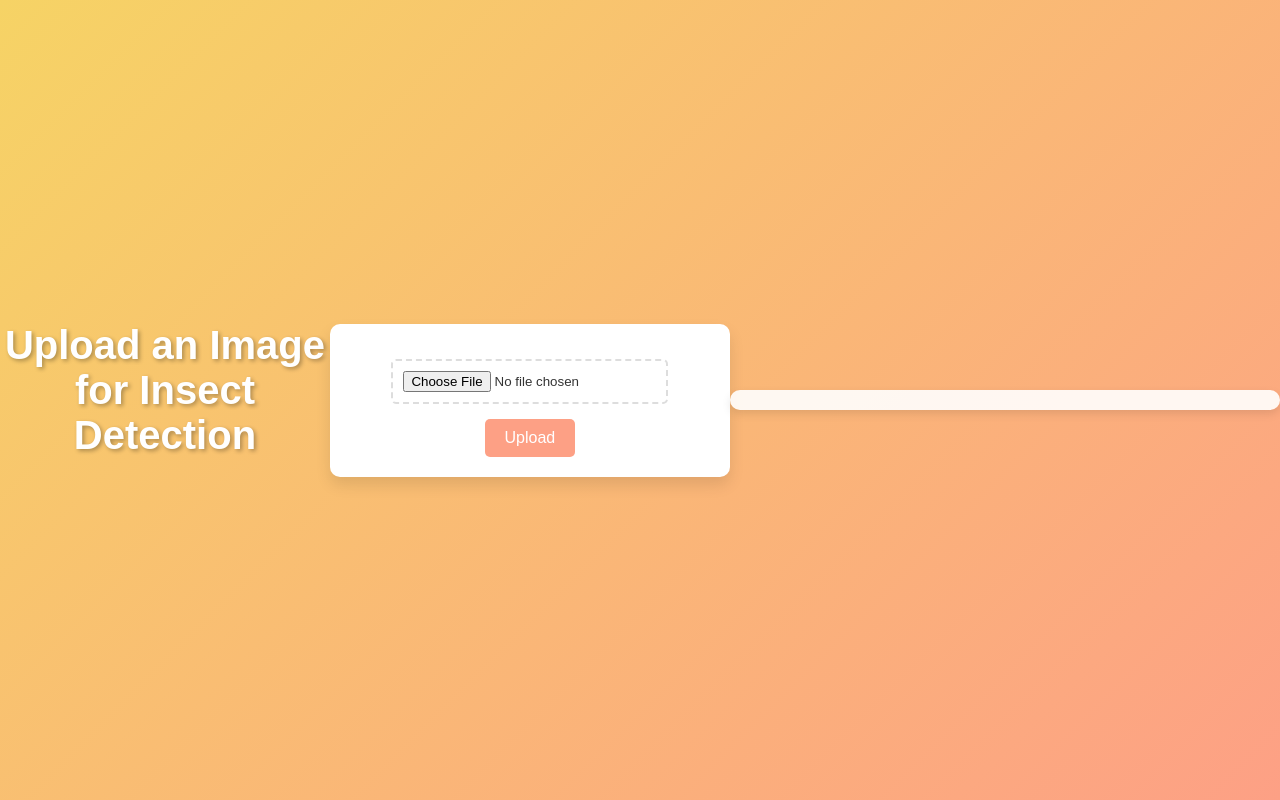
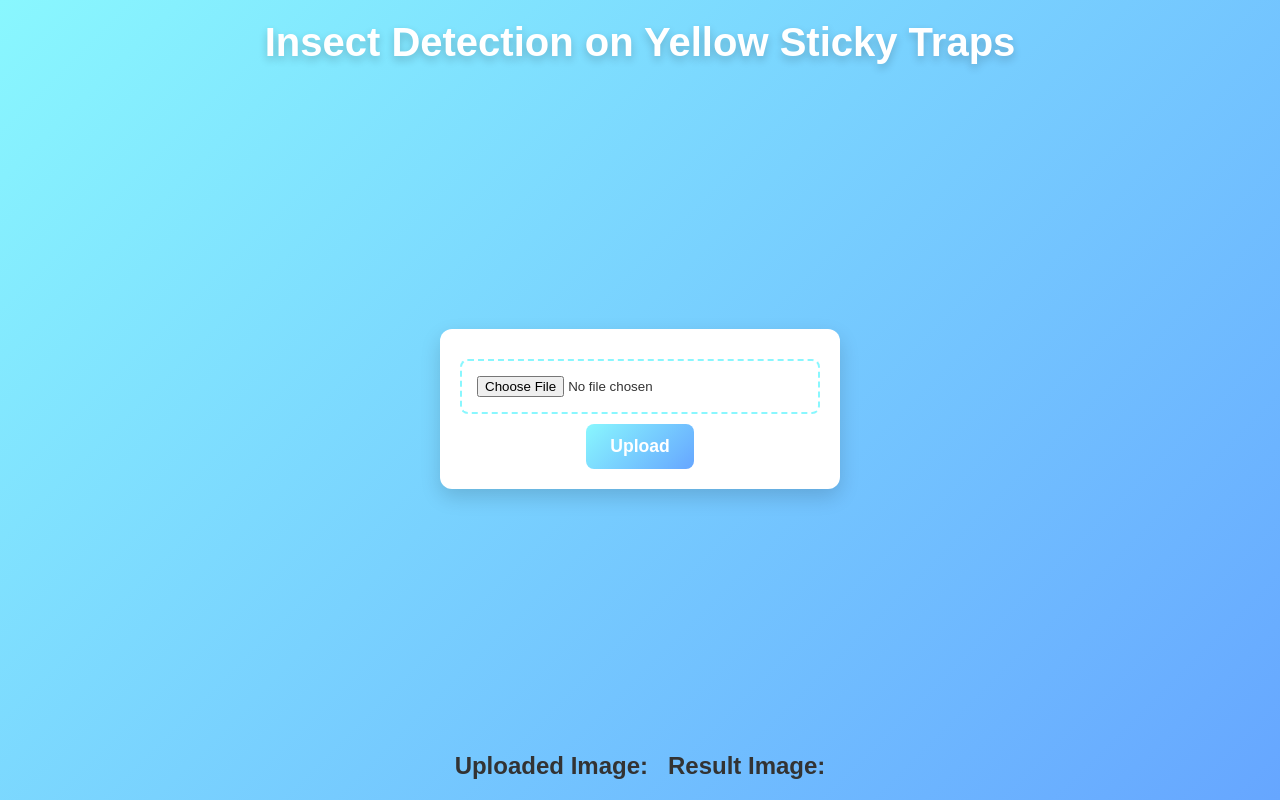
Before and after one commit to muskan152001/ML_project, a Flask app: page / in a window 1280 px wide. Run offline with Flask 3, Linux system fonts and the light colour scheme; parts of the project's set-up code (start-up, migrations or seed data) failed here and were passed over.

Commit message:
final code

```diff
--- a/app.py
+++ b/app.py
@@ -1,4 +1,4 @@
-from flask import Flask, render_template, request, jsonify
+from flask import Flask, render_template, request, jsonify, send_file
 from ultralytics import YOLO
 import cv2
 import numpy as np
@@ -7,14 +7,14 @@ import os
 app = Flask(__name__)
 
 # Load the YOLOv8 model
-model_path = "weights/best.pt"  # Adjust the path as needed
+model_path = "weights/best.pt"  # Adjust the path if needed
 if not os.path.exists(model_path):
     raise FileNotFoundError(f"Model file not found at {model_path}")
 model = YOLO(model_path)
 
 @app.route('/')
 def index():
-    return render_template('index.html')  # Upload form page
+    return render_template('index.html')  # Render the upload form
 
 @app.route('/predict', methods=['POST'])
 def predict():
@@ -31,16 +31,24 @@ def predict():
         results = model(img)
         detections = results[0].boxes.data.cpu().numpy()  # Extract detections
 
-        # Format predictions
-        predictions = [
-            {
-                "class": int(box[5]),  # Detected class
-                "confidence": float(box[4]),  # Confidence score
-                "bbox": box[:4].tolist()  # Bounding box coordinates
-            }
-            for box in detections
-        ]
-        return jsonify(predictions)
+        # Draw bounding boxes and labels on the image
+        for box in detections:
+            x1, y1, x2, y2, conf, cls = box[:6]
+            label = f"{model.names[int(cls)]} {conf:.2f}"
+            # Draw the rectangle
+            cv2.rectangle(img, (int(x1), int(y1)), (int(x2), int(y2)), (255, 0, 0), 2)
+            # Add the label with a background rectangle
+            (text_width, text_height), baseline = cv2.getTextSize(label, cv2.FONT_HERSHEY_SIMPLEX, 0.5, 1)
+            cv2.rectangle(img, (int(x1), int(y1) - text_height - baseline), (int(x1) + text_width, int(y1)), (255, 0, 0), -1)
+            cv2.putText(img, label, (int(x1), int(y1) - baseline), cv2.FONT_HERSHEY_SIMPLEX, 0.5, (255, 255, 255), 1)
+
+        # Save the output image with bounding boxes and labels
+        output_path = "static/output.jpg"
+        cv2.imwrite(output_path, img)
+
+        # Return the output image path
+        return jsonify({"image_url": output_path})
+
     return jsonify({'error': 'Invalid file'}), 400
 
 if __name__ == '__main__':
--- a/static/style.css
+++ b/static/style.css
@@ -6,78 +6,121 @@
     font-family: 'Arial', sans-serif;
 }
 
-/* Body Styles */
+/* Body Styling */
 body {
-    background: linear-gradient(135deg, #f6d365, #fda085);
+    background: linear-gradient(135deg, #89f7fe, #66a6ff);
     min-height: 100vh;
     display: flex;
+    flex-direction: column;
+    align-items: center;
     justify-content: center;
-    align-items: center;
     text-align: center;
+    padding: 20px;
     color: #333;
 }
 
-/* Main Container */
+/* Heading */
 h1 {
+    font-size: 2.5rem;
+    color: #fff;
     margin-bottom: 20px;
-    color: #fff;
-    font-size: 2.5rem;
-    text-shadow: 2px 2px 4px rgba(0, 0, 0, 0.3);
+    text-shadow: 0 4px 8px rgba(0, 0, 0, 0.2);
 }
 
-/* Form Styles */
+/* Form Styling */
 form {
     background: #ffffff;
     padding: 20px;
-    border-radius: 10px;
-    box-shadow: 0 8px 15px rgba(0, 0, 0, 0.1);
+    border-radius: 12px;
+    box-shadow: 0 8px 20px rgba(0, 0, 0, 0.15);
     max-width: 400px;
     width: 90%;
     margin: auto;
     text-align: center;
+    transition: transform 0.3s ease, box-shadow 0.3s ease;
+}
+
+form:hover {
+    transform: scale(1.05);
+    box-shadow: 0 12px 24px rgba(0, 0, 0, 0.2);
 }
 
 form input[type="file"] {
     display: block;
-    margin: 15px auto;
-    padding: 10px;
-    border: 2px dashed #ddd;
-    border-radius: 5px;
+    width: 100%;
+    padding: 15px;
+    margin: 10px 0;
+    border: 2px dashed #89f7fe;
+    border-radius: 8px;
+    outline: none;
     cursor: pointer;
     transition: border-color 0.3s ease;
 }
 
 form input[type="file"]:hover {
-    border-color: #fda085;
+    border-color: #66a6ff;
 }
 
 form button {
-    background: #fda085;
+    background: linear-gradient(135deg, #89f7fe, #66a6ff);
     color: #fff;
-    padding: 10px 20px;
+    padding: 12px 24px;
     border: none;
-    border-radius: 5px;
+    border-radius: 8px;
     cursor: pointer;
-    font-size: 1rem;
-    transition: background-color 0.3s ease;
+    font-size: 1.1rem;
+    font-weight: bold;
+    transition: background 0.3s ease, box-shadow 0.3s ease;
 }
 
 form button:hover {
-    background: #f6d365;
+    background: linear-gradient(135deg, #66a6ff, #89f7fe);
+    box-shadow: 0 6px 12px rgba(0, 0, 0, 0.2);
 }
 
-/* Results Section */
-#results {
+/* Uploaded Image Preview */
+#uploadedImage {
+    display: block;
+    max-width: 100%;
+    margin: 20px auto;
+    border: 3px solid #66a6ff;
+    border-radius: 12px;
+    box-shadow: 0 6px 12px rgba(0, 0, 0, 0.2);
+    transition: transform 0.3s ease, box-shadow 0.3s ease;
+}
+
+#uploadedImage:hover {
+    transform: scale(1.05);
+    box-shadow: 0 8px 16px rgba(0, 0, 0, 0.25);
+}
+
+/* Result Image Styling */
+#outputImage {
+    display: block;
+    max-width: 100%;
+    margin: 20px auto;
+    border: 3px solid #4caf50;
+    border-radius: 12px;
+    box-shadow: 0 6px 12px rgba(0, 0, 0, 0.2);
+    transition: transform 0.3s ease, box-shadow 0.3s ease;
+}
+
+#outputImage:hover {
+    transform: scale(1.05);
+    box-shadow: 0 8px 16px rgba(0, 0, 0, 0.25);
+}
+
+/* Images Section */
+#images {
+    display: flex;
+    justify-content: center;
+    gap: 20px;
     margin-top: 20px;
-    padding: 10px;
-    background: rgba(255, 255, 255, 0.9);
-    border-radius: 10px;
-    box-shadow: 0 4px 10px rgba(0, 0, 0, 0.1);
-    max-width: 600px;
-    width: 90%;
-    margin: 20px auto;
-    font-family: 'Courier New', Courier, monospace;
-    font-size: 0.9rem;
-    text-align: left;
-    overflow-x: auto;
 }
+
+#images img {
+    max-width: 300px;
+    border: 2px solid #ccc;
+    border-radius: 8px;
+    box-shadow: 0 4px 8px rgba(0, 0, 0, 0.1);
+}
--- a/templates/index.html
+++ b/templates/index.html
@@ -6,26 +6,52 @@
     <title>Insect Detection</title>
     <link rel="stylesheet" href="/static/style.css">
 </head>
-
 <body>
-    <h1>Upload an Image for Insect Detection</h1>
+    <h1>Insect Detection on Yellow Sticky Traps</h1>
     <form id="uploadForm" enctype="multipart/form-data">
         <input type="file" name="file" accept="image/*" required />
         <button type="submit">Upload</button>
     </form>
-    <div id="results"></div>
+
+    <div id="images">
+        <div>
+            <h2>Uploaded Image:</h2>
+            <img id="uploadedImage" src="" alt="Uploaded Image" style="display: none;">
+        </div>
+        <div>
+            <h2>Result Image:</h2>
+            <img id="outputImage" src="" alt="Output Image" style="display: none;">
+        </div>
+    </div>
 
     <script>
         const form = document.getElementById('uploadForm');
+        const uploadedImage = document.getElementById('uploadedImage');
+        const outputImage = document.getElementById('outputImage');
+
         form.onsubmit = async (e) => {
             e.preventDefault();
+
             const fileInput = form.querySelector('input[name="file"]');
+            const file = fileInput.files[0];
             const formData = new FormData();
-            formData.append('file', fileInput.files[0]);
+            formData.append('file', file);
 
+            // Display uploaded image
+            const reader = new FileReader();
+            reader.onload = () => {
+                uploadedImage.src = reader.result;
+                uploadedImage.style.display = 'block';
+            };
+            reader.readAsDataURL(file);
+
+            // Send file to the server for prediction
             const response = await fetch('/predict', { method: 'POST', body: formData });
             const result = await response.json();
-            document.getElementById('results').innerText = JSON.stringify(result, null, 2);
+
+            // Display the result image
+            outputImage.src = `/${result.image_url}`;
+            outputImage.style.display = 'block';
         };
     </script>
 </body>
```
Also changed, not shown: static/output.jpg (added). Lines whose indentation alone changed are shown as unchanged.
